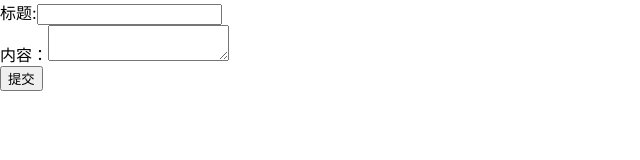
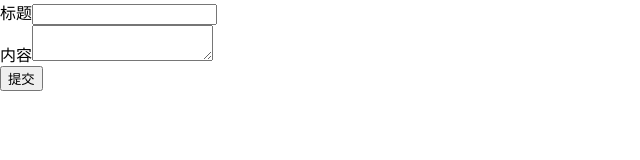
Before and after one commit to cnqinglin/next-demo, a Next.js app: page /new in a window 1280 px wide. Shown: the top 160 px of the page, without its empty margins (0-640 px from the left). Built offline with nearby package versions, Linux system fonts and the light colour scheme.

Commit message:
封装useForm ，代替 form

```diff
--- /dev/null
+++ b/hooks/useForm.tsx
@@ -0,0 +1,64 @@
+import {ChangeEventHandler, ReactChild, useCallback, useState} from 'react';
+
+type Field<T> = {
+  label: string,
+  type: 'text' | 'password' | 'textarea',
+  key: keyof T
+}
+type useFormOptions<T> = {
+  initFormData: T;
+  fields: Field<T>[];
+  buttons: ReactChild;
+  onSubmit: (fd: T) => void
+}
+
+export function useForm<T>(options: useFormOptions<T>) {
+  const {initFormData, fields, buttons, onSubmit} = options
+  // 非受控
+  const [formData, setFormData] = useState(initFormData);
+  // initFormData = {username:'', password:''}
+  // initErrors = {username: [], password: []}
+  const [errors, setErrors] = useState(() => {
+    const e: { [k in keyof T]?: string[] } = {};
+    for (let key in initFormData) {
+      if (initFormData.hasOwnProperty(key)) { // 为了严谨
+        e[key] = [];
+      }
+    }
+    return e;
+  });
+  const onChange = useCallback((key: keyof T, value: any) => {
+    setFormData({...formData, [key]: value});
+  }, [formData]);
+  const _onSubmit = useCallback((e) => {
+    e.preventDefault();
+    onSubmit(formData);
+  }, [onSubmit, formData]);
+  const form = (
+    <form onSubmit={_onSubmit}>
+      {fields.map(field =>
+          <div key={ field.key.toString()}>
+          <label>{field.label}
+            {field.type === 'textarea' ?
+              <textarea onChange={(e) => onChange(field.key, e.target.value)}>
+                {formData[field.key]}
+              </textarea>
+              :
+              <input type={field.type} value={formData[field.key].toString()}
+                onChange={(e) => onChange(field.key, e.target.value)}/>
+            }
+          </label>
+          {errors[field.key]?.length > 0 && <div>
+            {errors[field.key].join(',')}
+          </div>}
+        </div>
+      )}
+      <div>
+        {buttons}
+      </div>
+    </form>
+  );
+  return {
+    form: form, setErrors: setErrors
+  };
+}
--- a/pages/api/v1/posts.tsx
+++ b/pages/api/v1/posts.tsx
@@ -4,7 +4,7 @@ const Posts:NextApiHandler = async (req: NextApiRequest, res: NextApiResponse) =
 
     const posts = await getPosts()
     res.statusCode = 200;
-    res.setHeader('Content-Type','application/html');
+    res.setHeader('Content-Type', 'application/json,charset=utf-8');
     res.write(JSON.stringify(posts));
     res.end()
 }
--- a/pages/new.tsx
+++ b/pages/new.tsx
@@ -1,35 +1,13 @@
-import axios, { AxiosResponse } from "axios";
-import { Form } from "components/Form";
-import { NextPage } from "next";
-import { useCallback, useState } from "react";
+import {NextPage} from 'next';
+import {useCallback, useState} from 'react';
+import axios, {AxiosResponse} from 'axios';
+import { useForm } from 'hooks/useForm';
 
 const PostsNew: NextPage = () => {
-
-    const [formData, setFormData] = useState({
-        title: '',
-        content: '',
-        // passwordConfirmation: ''
-      });
-      const [errors, setErrors] = useState({
-        title: [], content: [],
-        // passwordConfirmation: []
-      });
-      const onChange = useCallback((key, value) =>
-        setFormData({
-          ...formData,
-          [key] : value
-        })
-        , [formData]);
-      const onSubmit = useCallback((e) => {
-        e.preventDefault();
+  const onSubmit = (formData: typeof initFormData) => {
     axios.post(`/api/v1/posts`, formData)
       .then(() => {
-            window.alert('提交成功！')
-            setErrors({
-              title: [], content: [],
-              // passwordConfirmation: []
-            });
-            // window.location.href = '/sign_in';
+        window.alert('提交成功');
       }, (error) => {
         if (error.response) {
           const response: AxiosResponse = error.response;
@@ -37,35 +15,23 @@ const PostsNew: NextPage = () => {
             setErrors(response.data);
           }
         }
-          }).catch(res => {
-            console.log('resresres', res)
       });
-      }, [formData]);
-
+  };
+  const initFormData = {title: '', content: ''};
+  const {form, setErrors} = useForm({
+    initFormData,
+    fields: [
+      {label: '标题', type: 'text', key: 'title',},
+      {label: '内容', type: 'textarea', key: 'content',},
+    ],
+    buttons: <button type="submit">提交</button>,
+    onSubmit
+  });
   return (
-        < div>
-            <Form
-        fields={[
-          {
-            label: '标题:',
-                type: 'text',
-                value:formData.title,
-            onChange: e => onChange('username',e.target.value),
-            errors: errors.title
-          }, {
-            label: '内容：',
-                type: 'textarea',
-                value:formData.content,
-            onChange: e => onChange('password',e.target.value),
-            errors: errors.content,
-          }
-        ]}
-        onSubmit={onSubmit}
-        buttons={
-          <><button type="submit">提交</button>
-        </>}/>
-        </div >
-    )
-}
+    <div>
+      {form}
+    </div>
+  );
+};
 
 export default PostsNew;
```
Lines whose indentation alone changed are shown as unchanged.
